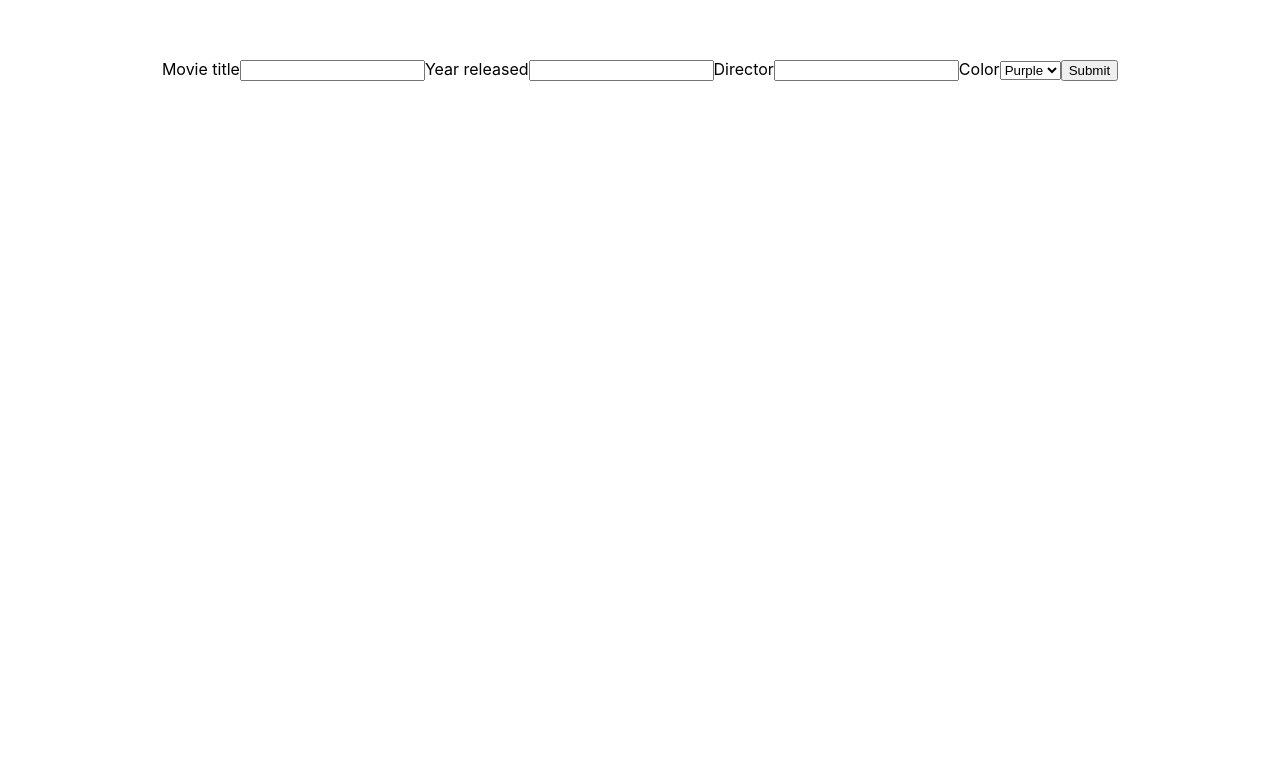
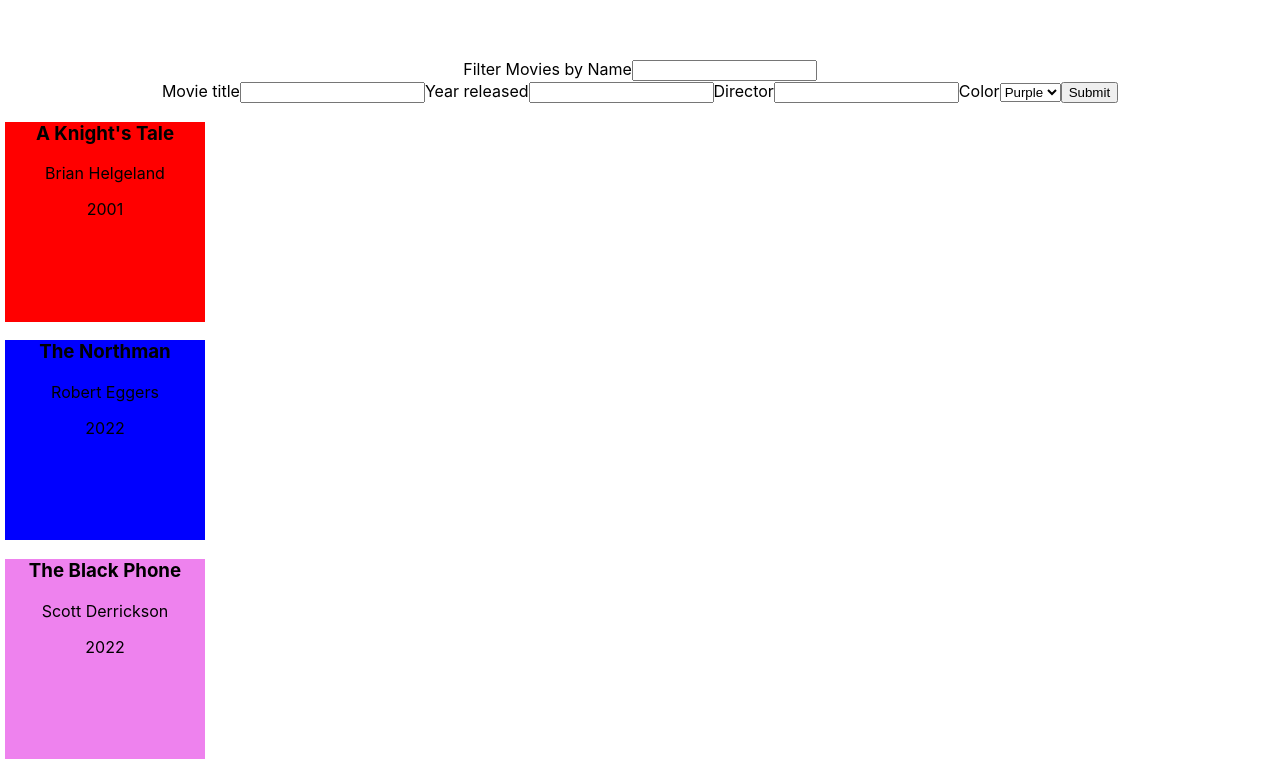
Before and after one commit to Rigby-David/react-movie-list, a React (Create React App) app: page / in a window 1280 px wide. Shown: the part 151-915 px from the top of the page. Before the commit the page ends 800 px from the top, so only its background shows below. Built offline with nearby package versions, Linux system fonts and the light colour scheme.

Commit message:
handleFilterMovies function

```diff
--- a/src/App.js
+++ b/src/App.js
@@ -6,13 +6,35 @@
 
 function App() {
 
-  const [allMovies, setAllMovies] = useState([]);
+
+  const [allMovies, setAllMovies] = useState([
+    {
+      title: 'A Knight\'s Tale',
+      director: 'Brian Helgeland',
+      year: '2001',
+      color: 'red'
+    },
+    {
+      title: 'The Northman',
+      director: 'Robert Eggers',
+      year: '2022',
+      color: 'blue'
+    },
+    {
+      title: 'The Black Phone',
+      director: 'Scott Derrickson',
+      year: '2022',
+      color: 'violet'
+    }
+  ]);
+  console.log(allMovies);
+
   const [filteredMovies, setFilteredMovies] = useState(allMovies);
   const [movieFormYearReleased, setMovieFormYearReleased] = useState('');
   const [movieFormDirector, setMovieFormDirector] = useState('');
   const [movieTitle, setMovieTitle] = useState('');
   const [movieFormColor, setMovieFormColor] = useState('');
-  const [filterString, setFilterString] = useState('');
+  const [filterMovie, setFilterMovie] = useState('');
 
   function handleDeleteMovie(title) {
     const index = allMovies.findIndex(movie => movie.title === title);
@@ -22,8 +44,11 @@
     setAllMovies([...allMovies]);
   }
 
-  function handleFilterMovies() {
+  function handleFilterMovies(filterMovie) {
+    setFilterMovie(filterMovie);
 
+    const updatedMovies = allMovies.filter(newMovie => newMovie.title.includes(filterMovie));
+    setFilteredMovies(updatedMovies);
   }
 
   function submitMovie(e) {
@@ -58,6 +83,10 @@
           color: movieFormColor
         }} />
       </div>
+      <div className='movie-filter'>
+        Filter Movies by Name
+        <input value={filterMovie} onChange={(e) => handleFilterMovies(e.target.value)} />
+      </div>
       <MovieForm setMovieTitle={setMovieTitle}
         movieTitle={movieTitle}
         setMovieFormYearReleased={setMovieFormYearReleased}
```
